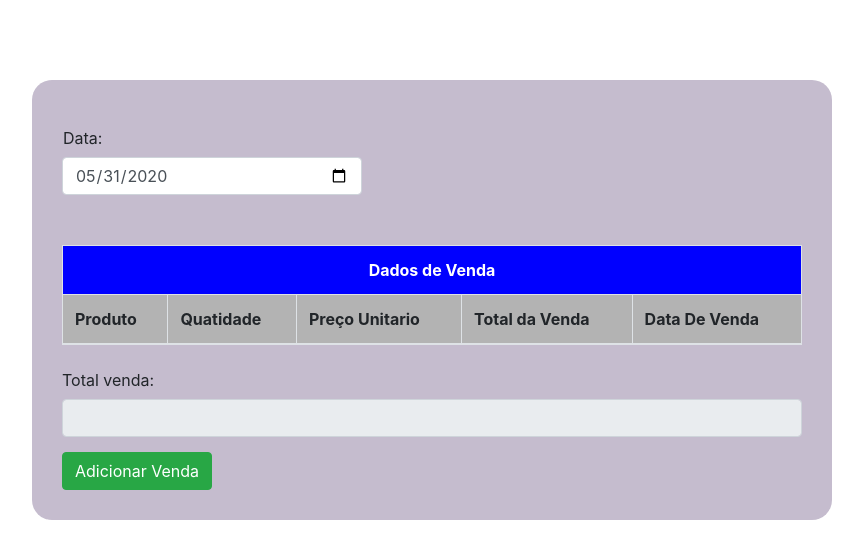
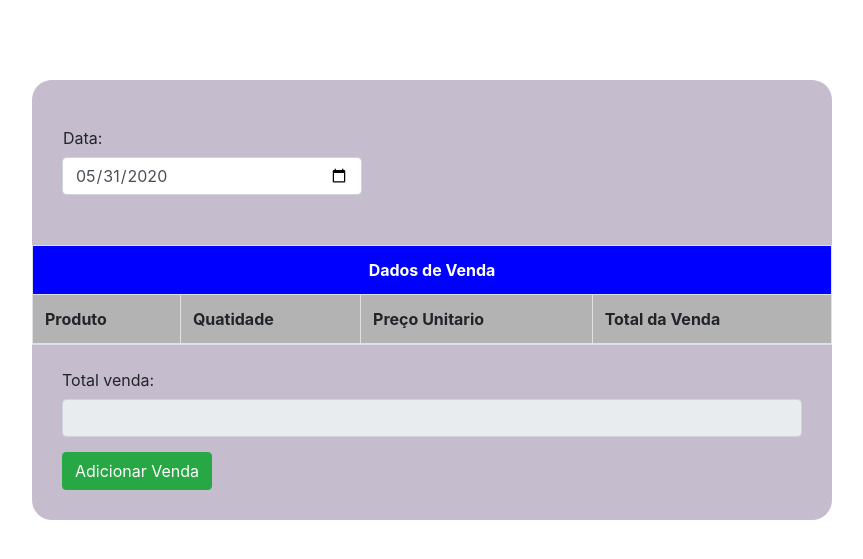
Before and after one commit to sittes/sittes.github.io, a PHP site: page /controleDeVendas/listaVenda.html in a window 1280 px wide. Shown: the top 559 px of the page, without its empty margins (208-1071 px from the left). Run offline with PHP 8.4, Linux system fonts and the light colour scheme; lists and menus that the app fills with data are empty; some libraries are stand-ins or nearby versions.

Commit message:
202005302345

```diff
--- a/controleDeVendas/listaVenda.css
+++ b/controleDeVendas/listaVenda.css
@@ -12,6 +12,16 @@ body{
     padding: 15px 30px;
     margin-top: 80px;
     margin-bottom: 30px;
+}
+
+.table-scroll{
+    overflow-x: auto;
+    overflow-y: hidden;
+    position: relative;
+    margin-left: -30px;
+    margin-right: -30px;
+    width: auto;
+    height: auto;
 }
 
 table{
--- a/controleDeVendas/listaVenda.html
+++ b/controleDeVendas/listaVenda.html
@@ -38,6 +38,7 @@
       <label style="padding-left: 1px;" for="inputDataDeVenda" class="col-sm- col-form-label"><br>Data:</label>
       <input type="date" class="form-control " id="inputDataDeVenda" />
     </div>
+    <div class="table-scroll">
       <table class="table table-bordered ">
         <thead>
           <tr class="table table-hover">
@@ -48,11 +49,11 @@
             <th>Quatidade </th>
             <th>Preço Unitario</th>
             <th>Total da Venda</th>
-          <th>Data De Venda</th>
           </tr>
         </thead>
         <tbody id="tabela01"></tbody>
       </table>
+    </div>
     <label for="inputTotalVenda" class="col-form-label">Total venda:</label>
     <input disabled="true" type="text" class="form-control" id="inputTotalVenda" />
     <div class="termo">
@@ -118,7 +119,6 @@
             tabela01.appent(venda.quantidade);
             tabela01.appent(venda.precoUnitario);
             tabela01.appent(venda.totalVenda);
-            tabela01.appent(venda.DataDeVenda);
             tabela01.showTo("tabela01");
             index += 1;
           }
```
Lines whose indentation alone changed are shown as unchanged.
